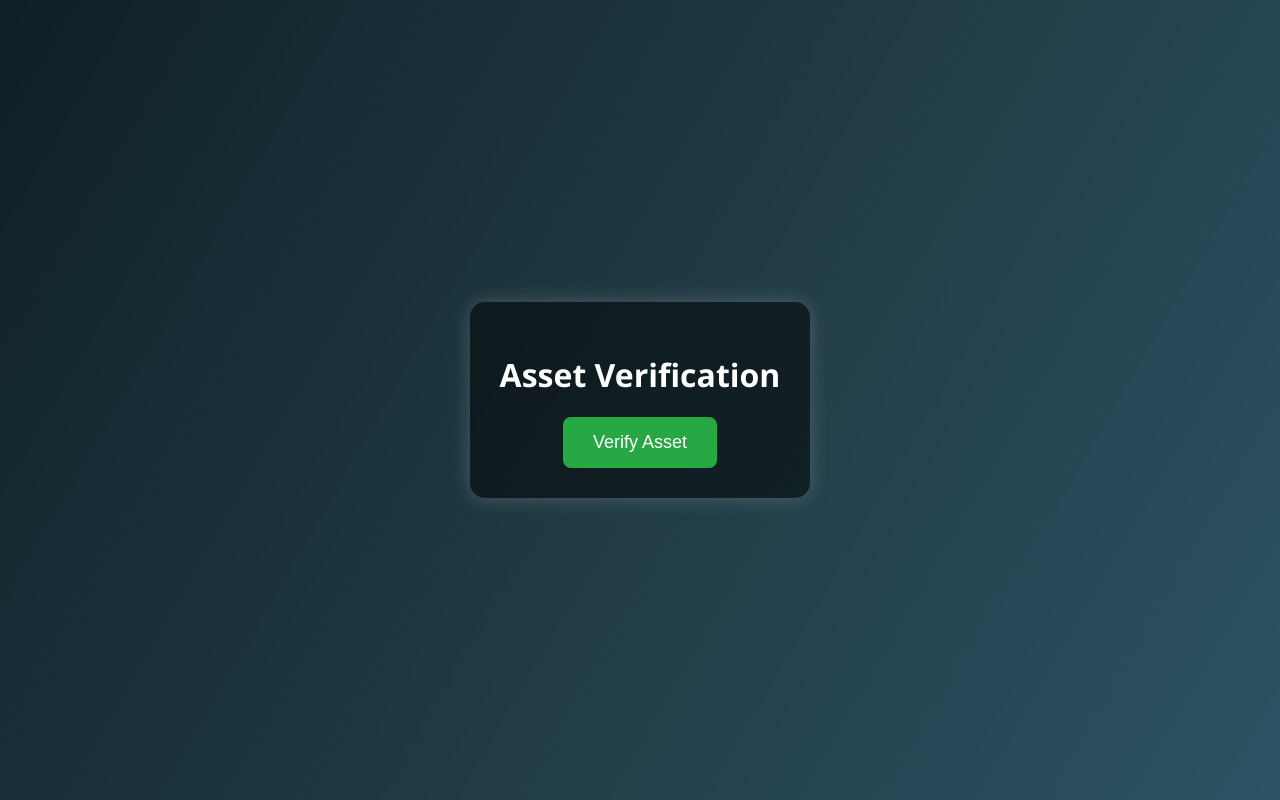
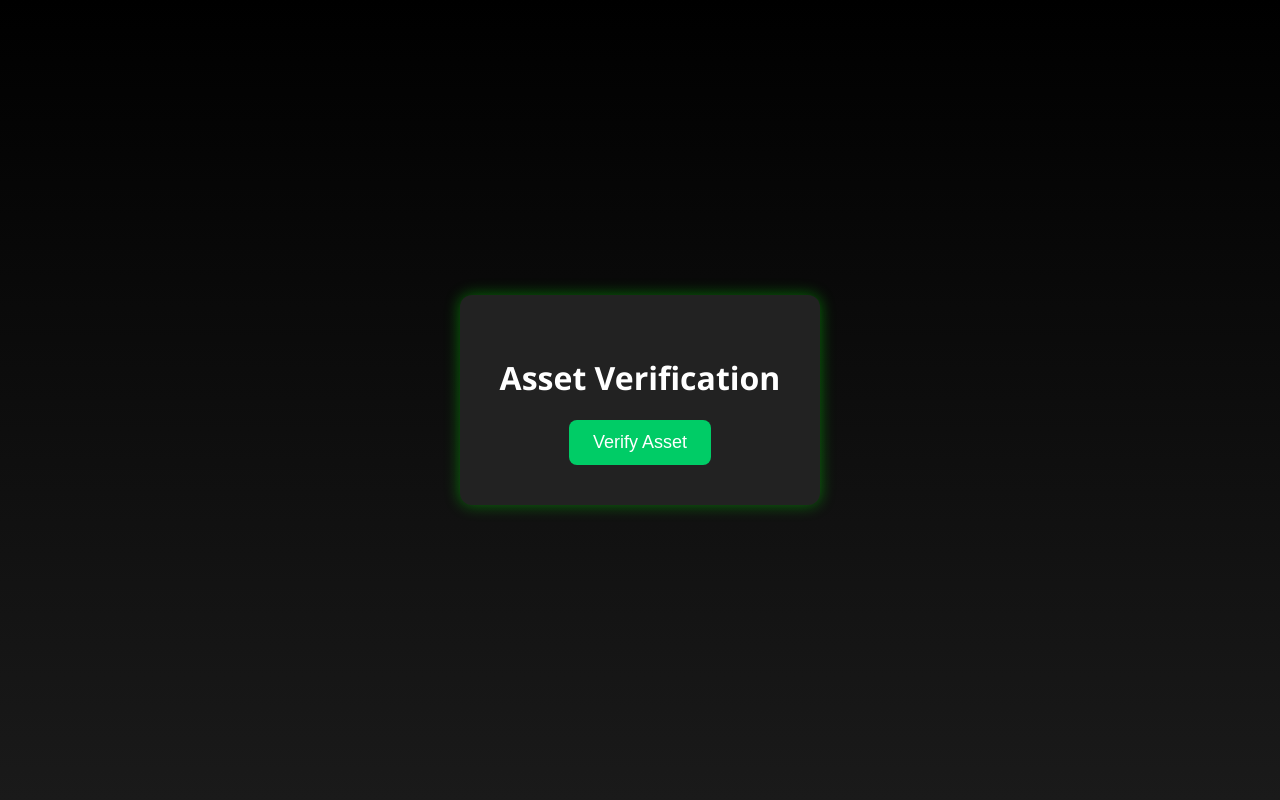
Before and after one commit to jsharma6142/verify-flash-asset, a plain HTML site: page index.html in a window 1280 px wide. Drawn offline with Linux system fonts and the light colour scheme.

Commit message:
Update style.css

```diff
--- a/style.css
+++ b/style.css
@@ -1,29 +1,36 @@
 body {
+  margin: 0;
+  padding: 0;
   font-family: 'Segoe UI', sans-serif;
-  background: linear-gradient(120deg, #0f2027, #203a43, #2c5364);
+  background: linear-gradient(to bottom, #000000, #1a1a1a);
   color: white;
+  height: 100vh;
   display: flex;
   justify-content: center;
   align-items: center;
-  height: 100vh;
-  margin: 0;
 }
+
 .container {
   text-align: center;
-  background: rgba(0,0,0,0.5);
-  padding: 30px;
-  border-radius: 15px;
-  box-shadow: 0 0 20px rgba(255,255,255,0.2);
 }
+
+.card {
+  background-color: #222;
+  padding: 40px;
+  border-radius: 12px;
+  box-shadow: 0 0 15px rgba(0, 255, 0, 0.4);
+}
+
 button {
-  padding: 15px 30px;
-  font-size: 18px;
+  background-color: #00cc66;
   color: white;
-  background: #28a745;
+  padding: 12px 24px;
   border: none;
   border-radius: 8px;
+  font-size: 18px;
   cursor: pointer;
 }
+
 button:hover {
-  background: #218838;
+  background-color: #00994d;
 }
```
